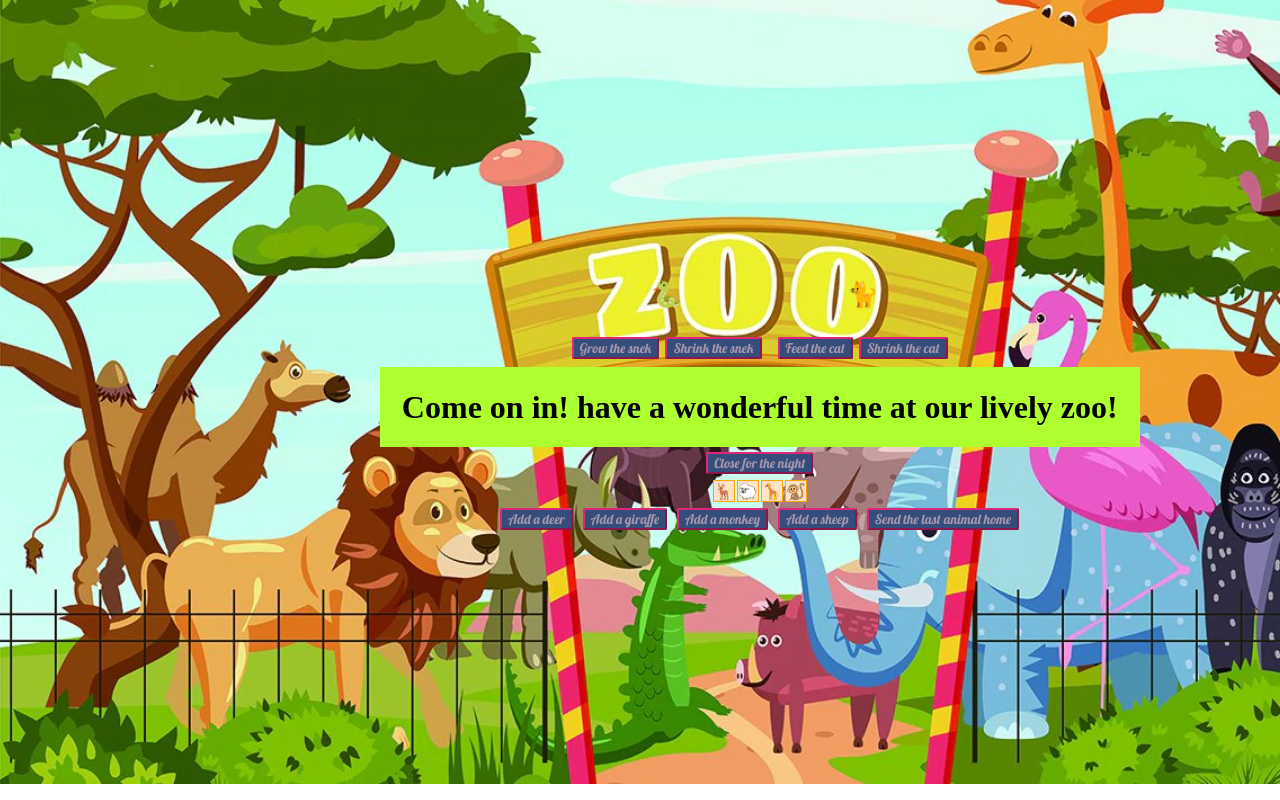
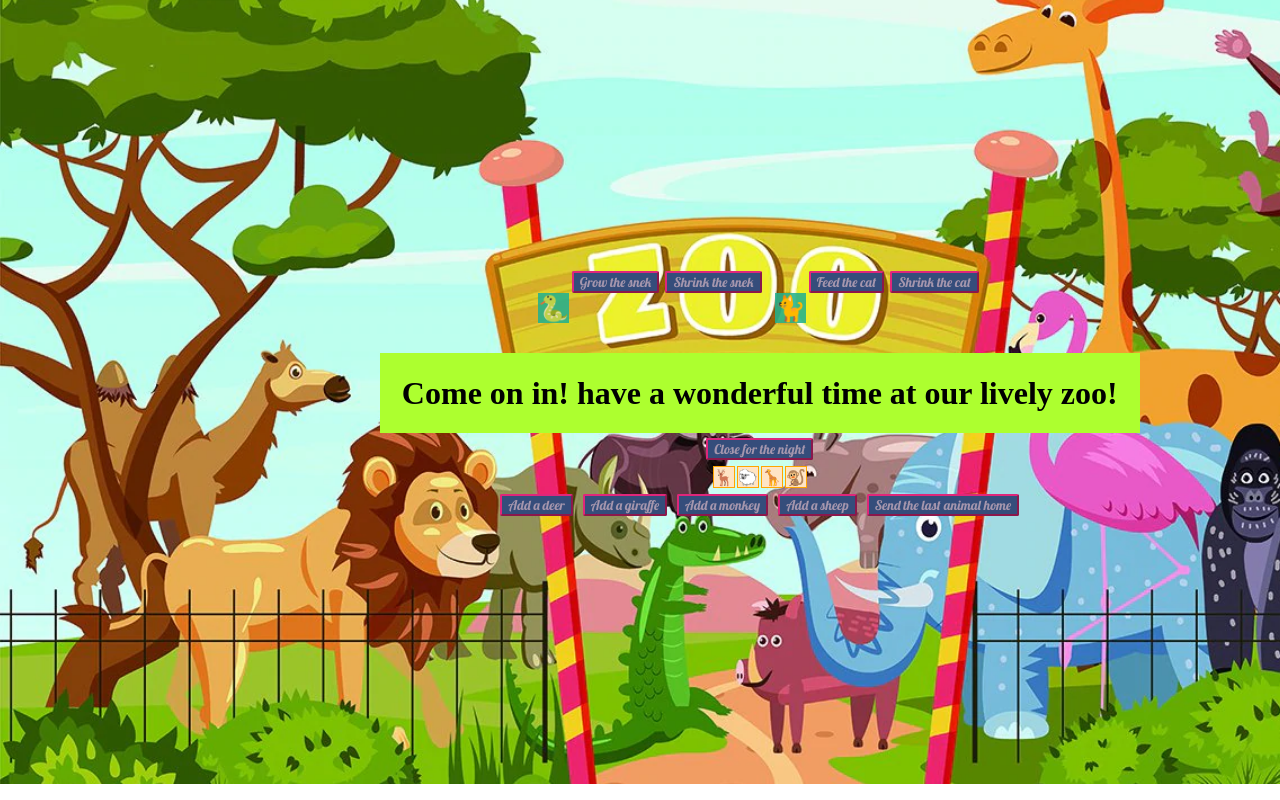
Before and after one commit to Chad-Stabler/busy-farm, a React (Create React App) app: page / in a window 1280 px wide. Shown: the top 800 px of the page. Built offline with nearby package versions, Linux system fonts and the light colour scheme; a web font is replaced by a local one.

Commit message:
styling the competitors to be more visible

```diff
--- a/src/App.css
+++ b/src/App.css
@@ -50,6 +50,12 @@
 
 .competitor {
   margin: 5px;
+  display: flex;
+}
+
+.competitor p {
+  background-color: rgba(35, 177, 142, .87);
+  width: fit-content;
 }
 
 .competitor button {
--- a/src/App.js
+++ b/src/App.js
@@ -27,13 +27,17 @@ function App() {
       <div className='fight'>
         <div className='competitor'>
           <p style={{ fontSize: `${snakeSize}px` }}> {snakeSize > 80 ? '🐉' : '🐍'}</p>
-          <button disabled={!isOpen} onClick={() => setSnakeSize(snakeSize + 10)}>Grow the snek</button>
-          <button disabled={!isOpen} onClick={() => setSnakeSize(snakeSize - 10)}>Shrink the snek</button>
+          <div>
+            <button disabled={!isOpen} onClick={() => setSnakeSize(snakeSize + 10)}>Grow the snek</button>
+            <button disabled={!isOpen} onClick={() => setSnakeSize(snakeSize - 10)}>Shrink the snek</button>
+          </div>
         </div>
         <div className='competitor'>
           <p style={{ fontSize: `${lionSize}px` }}> {lionSize > 80 ? '🦁' : '🐈'}</p>
-          <button disabled={!isOpen} onClick={() => setLionSize(lionSize + 10)}>Feed the cat</button>
-          <button disabled={!isOpen} onClick={() => setLionSize(lionSize - 10)}>Shrink the cat</button>
+          <div>
+            <button disabled={!isOpen} onClick={() => setLionSize(lionSize + 10)}>Feed the cat</button>
+            <button disabled={!isOpen} onClick={() => setLionSize(lionSize - 10)}>Shrink the cat</button>
+          </div>
         </div>
       </div>
       <OpenOrClosed isOpen={isOpen} />
```
